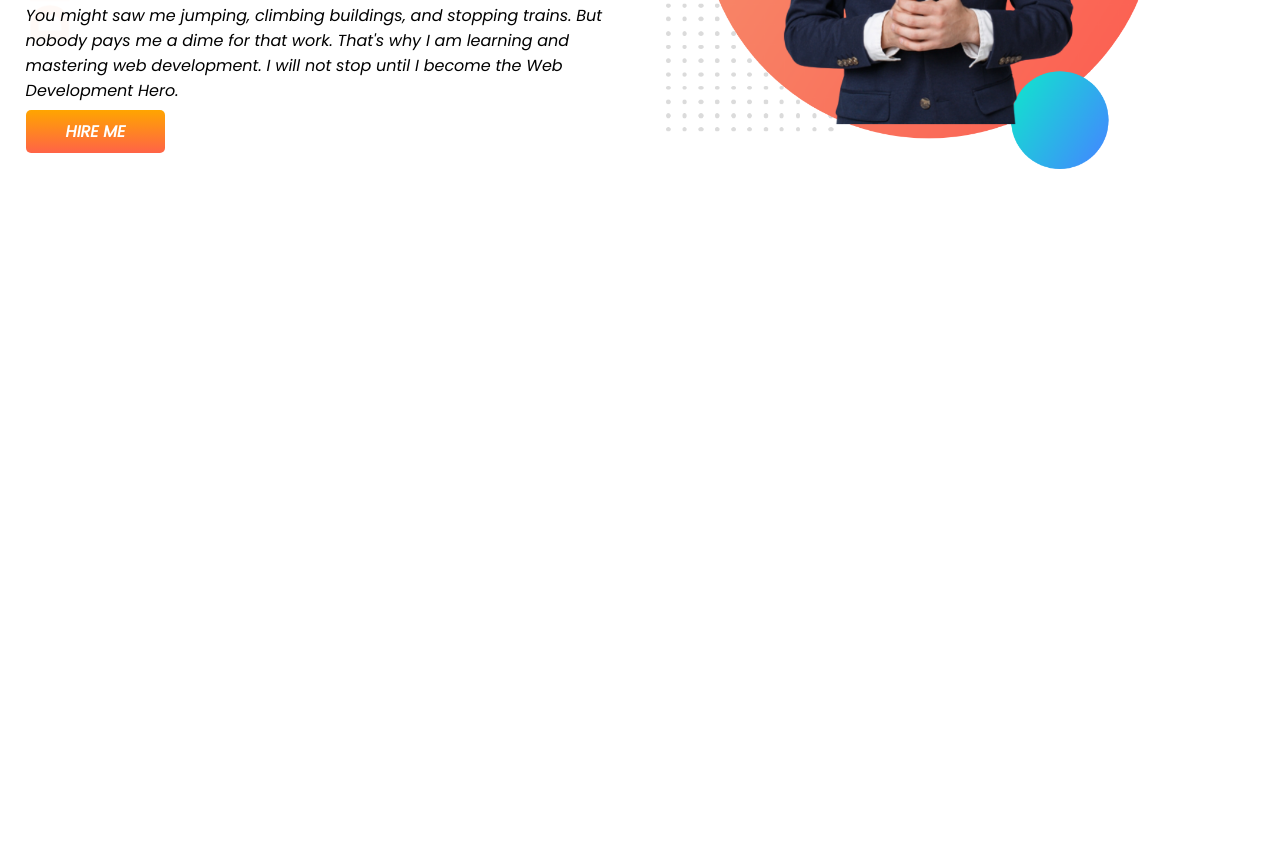
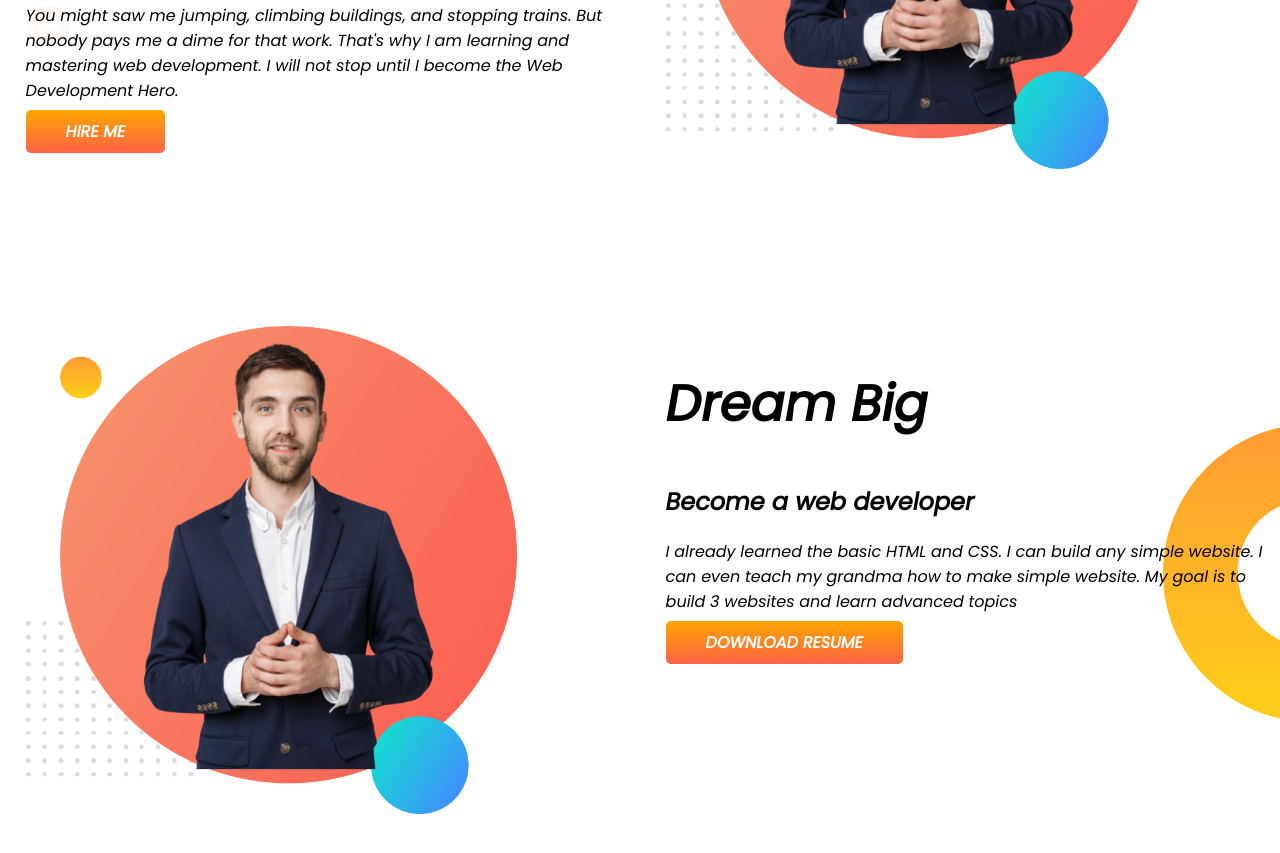
Before and after one commit to farhanahad/developer-portfolio, a plain HTML site: page index.html in a window 1280 px wide. Shown: the part 319-1172 px from the top of the page. Before the commit the page ends 800 px from the top, so only its background shows below. Drawn offline with Linux system fonts and the light colour scheme.

Commit message:
dream added

```diff
--- a/index.html
+++ b/index.html
@@ -23,5 +23,18 @@
         <img src="images/mypic.png" alt="">
        </div>
   </section>
+
+  <section class="dream-big">
+      <div class="half-width">
+          <img src="images/mypic.png" alt="">
+      </div>
+      <div class="half-width">
+          <h1>Dream Big</h1>
+          <h2>Become a web developer</h2>
+          <p>I already learned the basic HTML and CSS. I can build any simple website. I can even teach my grandma how to make simple website. My goal is to build 3 websites and learn advanced topics</p>
+          <a class="link-button" href="https://www.linkedin.com/in/farhan-ahad-a615211b9/" target="blank">DOWNLOAD RESUME</a>
+      </div>
+
+  </section>
 </body>
 </html>
--- a/style.css
+++ b/style.css
@@ -11,6 +11,7 @@ h1{
 
 section{
     display: flex;
+    margin-bottom: 150px;
 }
 .half-width{
     width: 50%;
@@ -31,3 +32,8 @@ section{
     background-image: url(images/top-banner.png);
     background-repeat: no-repeat;
 }
+.dream-big{
+    background-image: url(images/dream-bg.png);
+    background-repeat: no-repeat;
+    background-position: right ;
+}
```
